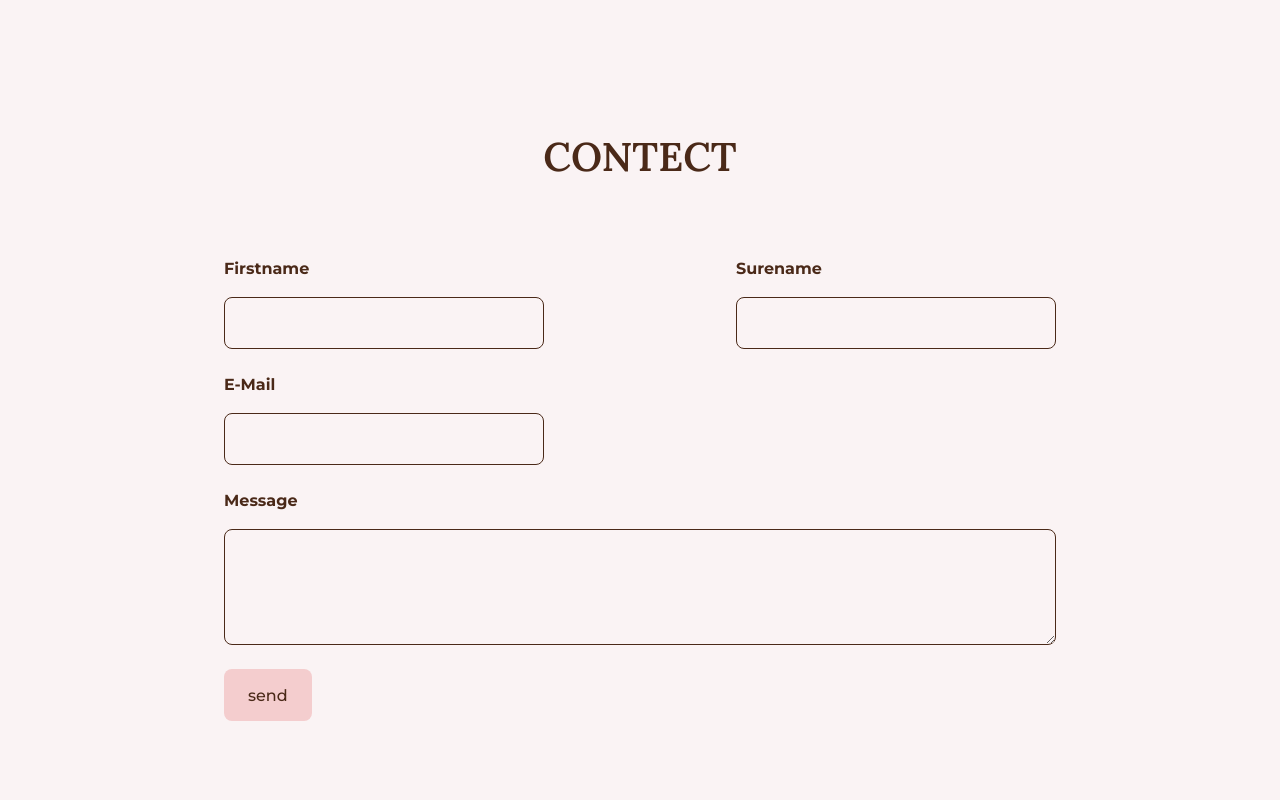
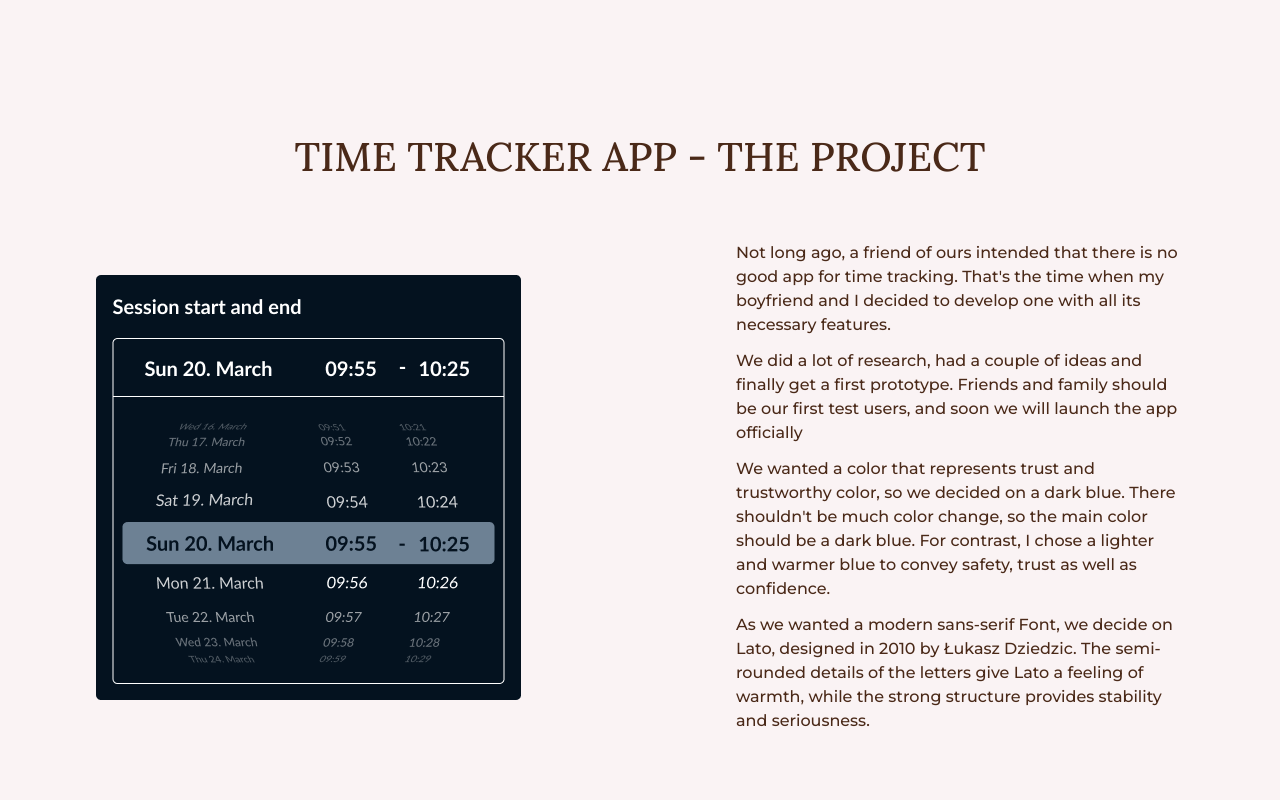
Before and after one commit to Alvadda/stuschenko-design, a React (Create React App) app: page /#home in a window 1280 px wide. Shown: the part 2820-3620 px from the top of the page. Built offline with nearby package versions, Linux system fonts and the light colour scheme; a web font is replaced by a local one.

Commit message:
add timetracker page

```diff
--- a/src/App.tsx
+++ b/src/App.tsx
@@ -5,6 +5,7 @@ import PageContextProvider from './contexts/PageContext'
 import About from './pages/about/About'
 import Contact from './pages/contact/Contact'
 import Portfolio from './pages/portfolio/Portfolio'
+import TimeTracker from './pages/portfolio/TimeTracker'
 import Welcome from './pages/welcome/welcome'
 
 function App() {
@@ -14,6 +15,7 @@ function App() {
       <Welcome />
       <About />
       <Portfolio />
+      <TimeTracker />
       <Contact />
     </PageContextProvider>
   )
--- /dev/null
+++ b/src/pages/portfolio/TimeTracker.tsx
@@ -0,0 +1,37 @@
+import ttDateImg from '../../assets/ttDate.png'
+import Layout from '../../components/layout/Layout'
+import LazyImg from '../../components/lazyImg/LazyImg'
+import Page from '../../components/page/Page'
+import Stack from '../../components/stack/Stack'
+import Text from '../../components/text/Text'
+
+function TimeTracker() {
+  return (
+    <Page page="portfolio" threshold={0.6}>
+      <Layout title="time tracker app - the project">
+        <LazyImg alt="Johanna Stuschenko smiling" src={ttDateImg} />
+        <Stack spacing="--spacing-4">
+          <Text>
+            Not long ago, a friend of ours intended that there is no good app for time tracking. That's the time when my boyfriend and I
+            decided to develop one with all its necessary features.
+          </Text>
+          <Text>
+            We did a lot of research, had a couple of ideas and finally get a first prototype. Friends and family should be our first test
+            users, and soon we will launch the app officially
+          </Text>
+          <Text>
+            We wanted a color that represents trust and trustworthy color, so we decided on a dark blue. There shouldn't be much color
+            change, so the main color should be a dark blue. For contrast, I chose a lighter and warmer blue to convey safety, trust as well
+            as confidence.
+          </Text>
+          <Text>
+            As we wanted a modern sans-serif Font, we decide on Lato, designed in 2010 by Łukasz Dziedzic. The semi-rounded details of the
+            letters give Lato a feeling of warmth, while the strong structure provides stability and seriousness.
+          </Text>
+        </Stack>
+      </Layout>
+    </Page>
+  )
+}
+
+export default TimeTracker
```
Also changed, not shown: src/assets/ttDate.png (added).
